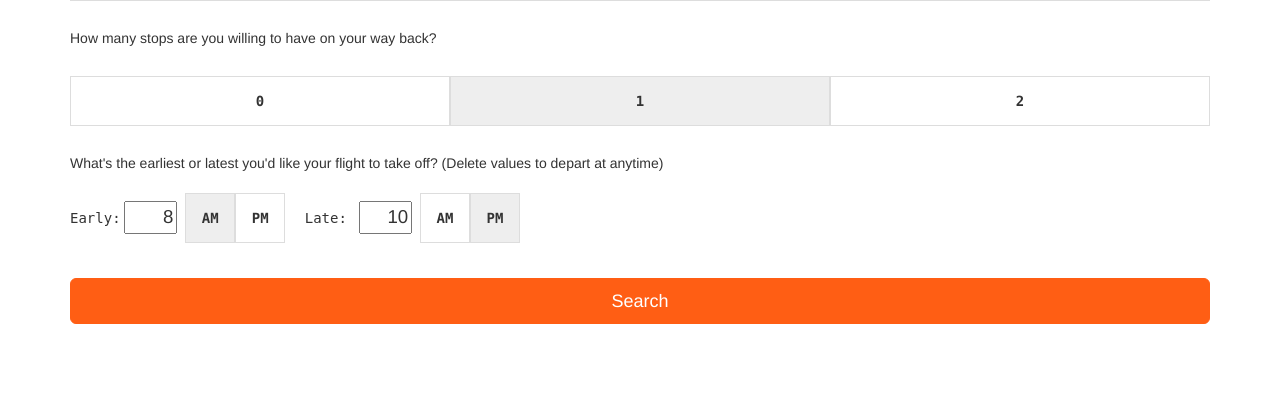
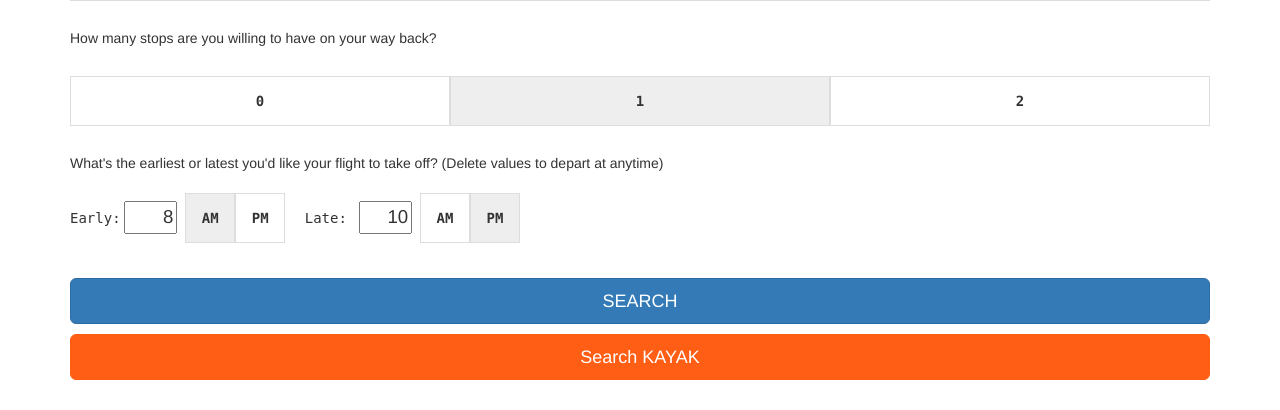
Before and after one commit to jonstieg/rebound-flights, a Flask app: page / in a window 1280 px wide. Shown: the part 813-1223 px from the top of the page. Before the commit the page ends 1137 px from the top, so only its background shows below. Run offline with Flask 2, Linux system fonts and the light colour scheme; some libraries are stand-ins or nearby versions.

Commit message:
two search buttons

```diff
--- a/app/templates/search.html
+++ b/app/templates/search.html
@@ -210,9 +210,9 @@
     </div>
     <br>
     <div class="container">
-      <!-- <p><input type="submit" value="Search" onClick="this.form.submit(); this.disabled=true; this.value='Searching...';" class="btn btn-primary btn-lg btn-block" ></p> -->
+      <p><input type="submit" value="Search" onClick="this.form.submit(); this.disabled=true; this.value='Searching...';" class="btn btn-primary btn-lg btn-block" ></p>
       <p><button onClick="return searchKayak();" class="btn btn-primary btn-lg btn-block" style="background-color:#ff5e14;border-color:#ff5e14;">
-          Search
+          Search KAYAK
         </button></p>
       <script>
         function searchKayak() {
```
